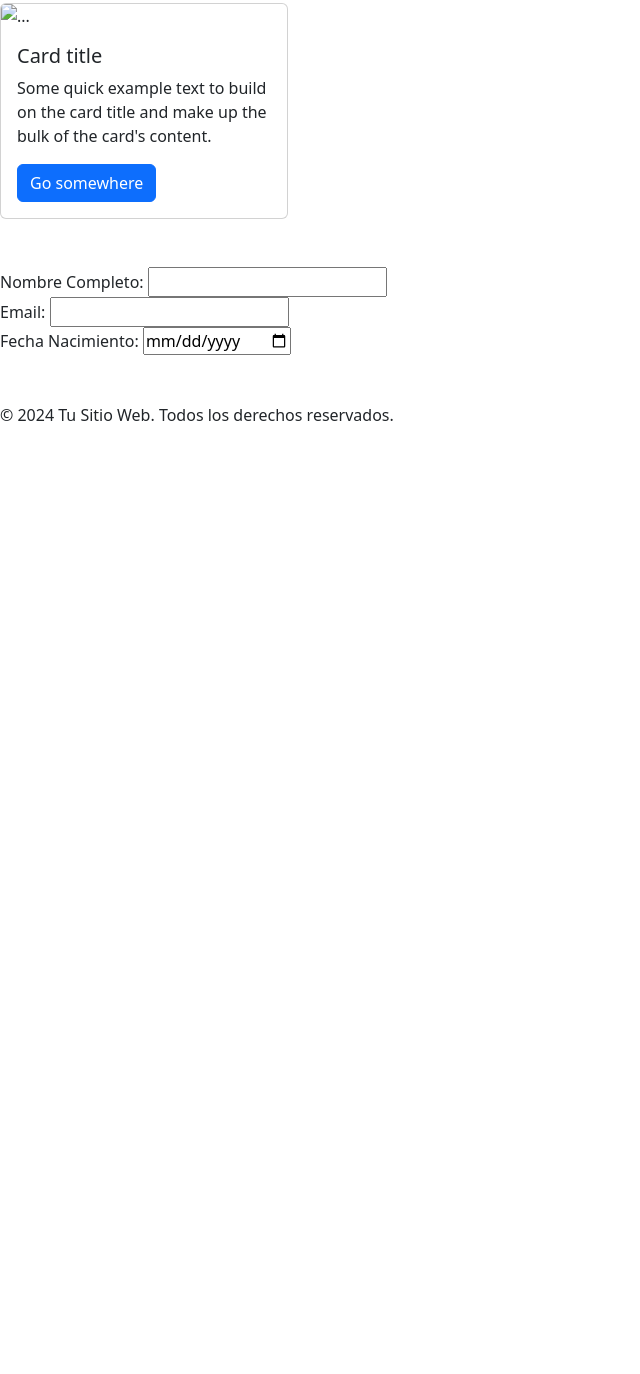
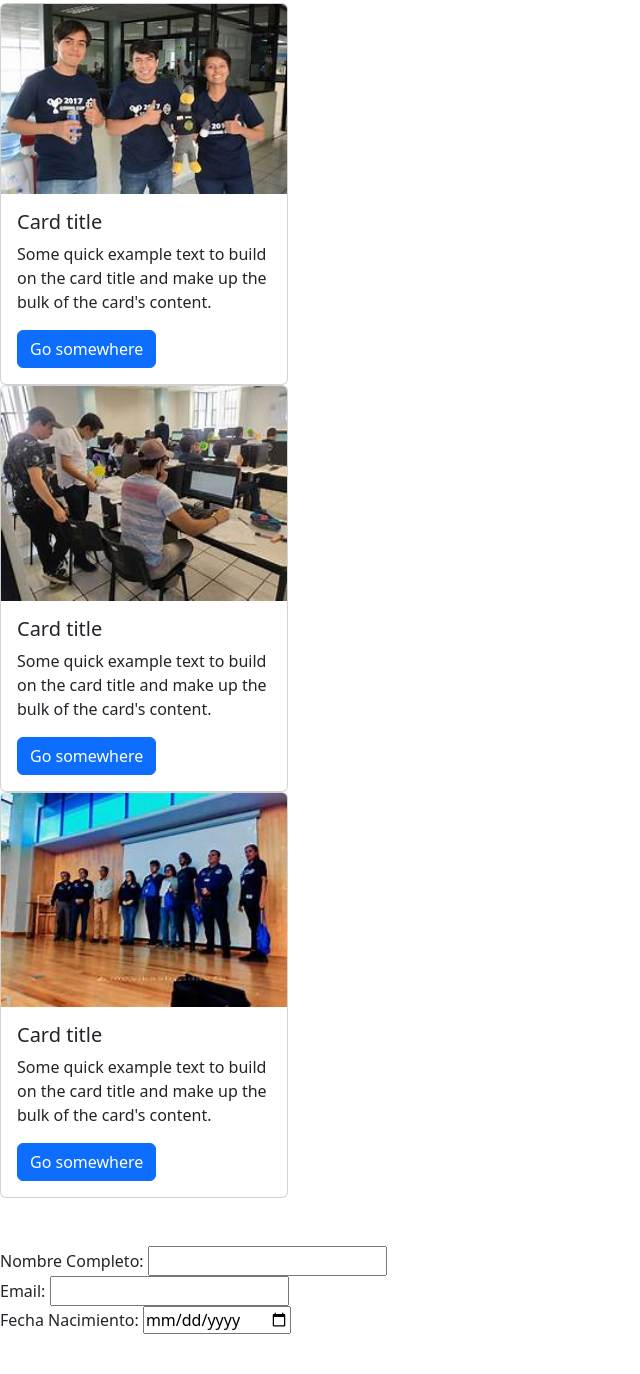
Before and after one commit to flymxth/REPO-DE-GIT, a plain HTML site: page index.html in a window 1280 px wide. Shown: the part 506-1880 px from the top of the page, without its empty margins (0-640 px from the left). Before the commit the page ends 949 px from the top, so only its background shows below. Drawn offline with nearby package versions, Linux system fonts and the light colour scheme.

Commit message:
usando bootstrap para los cards

```diff
--- a/index.html
+++ b/index.html
@@ -39,13 +39,30 @@
     <br>
     <br>
     <div class="card" style="width: 18rem;">
-        <img src="..." class="card-img-top" alt="...">
+        <img src="imagenes/card1.jpeg" class="card-img-top" alt="">
+        <div class="card-body">
+          <h5 class="card-title">Card title</h5>
+          <p class="card-text">Some quick example text to build on the card title and make up the bulk of the card's content.</p>
+          <a href="#" class="btn btn-primary">Go somewhere</a>
+        </div>
+    </div>
+    <div class="card" style="width: 18rem;">
+        <img src="imagenes/card2.jpeg" class="card-img-top" alt="">
         <div class="card-body">
           <h5 class="card-title">Card title</h5>
           <p class="card-text">Some quick example text to build on the card title and make up the bulk of the card's content.</p>
           <a href="#" class="btn btn-primary">Go somewhere</a>
         </div>
       </div>
+      <div class="card" style="width: 18rem;">
+        <img src="imagenes/card3.jpeg" class="card-img-top" alt="">
+        <div class="card-body">
+          <h5 class="card-title">Card title</h5>
+          <p class="card-text">Some quick example text to build on the card title and make up the bulk of the card's content.</p>
+          <a href="#" class="btn btn-primary">Go somewhere</a>
+        </div>
+      </div>
+
       <br>
       <br>
       <form action="" method="post">
```
